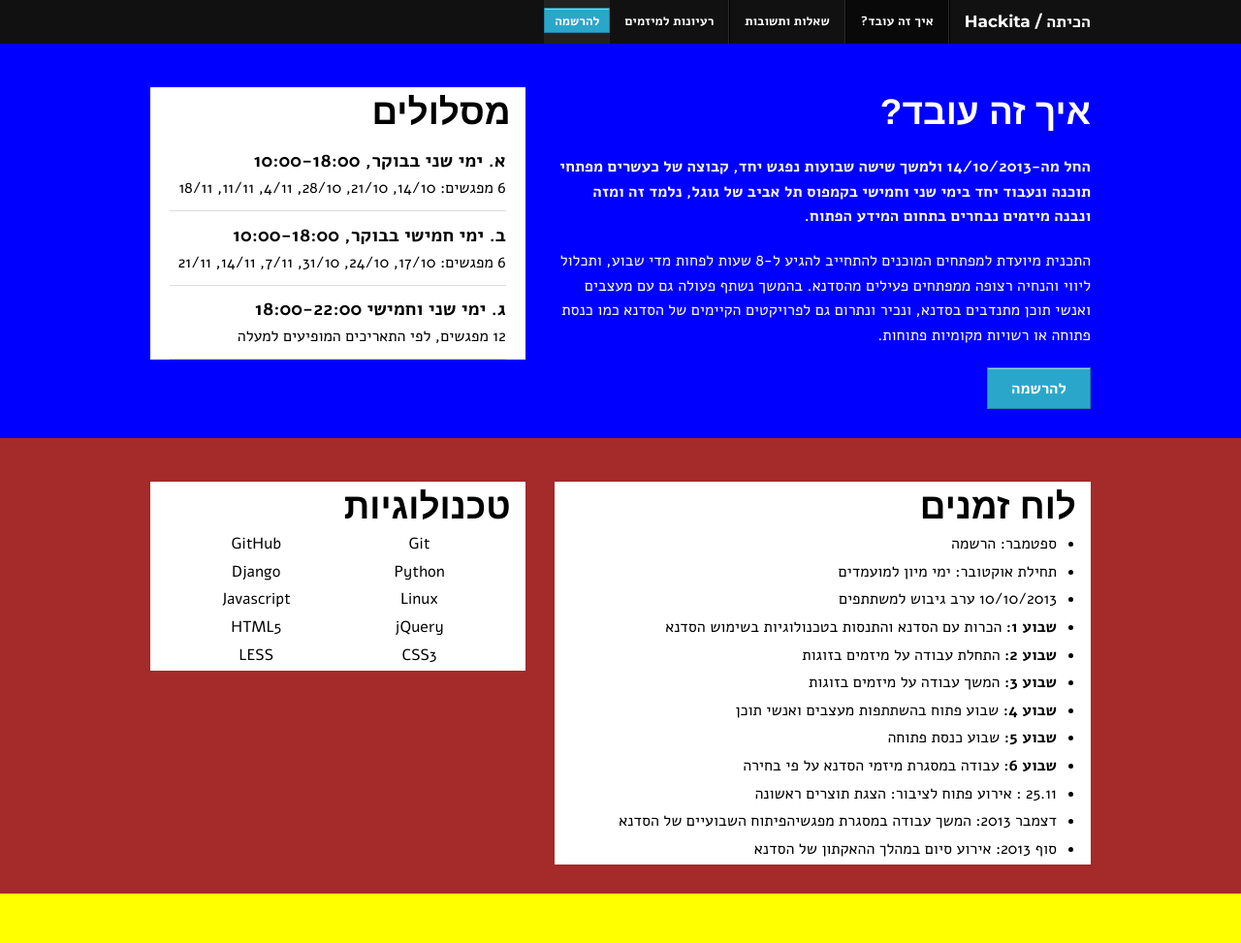
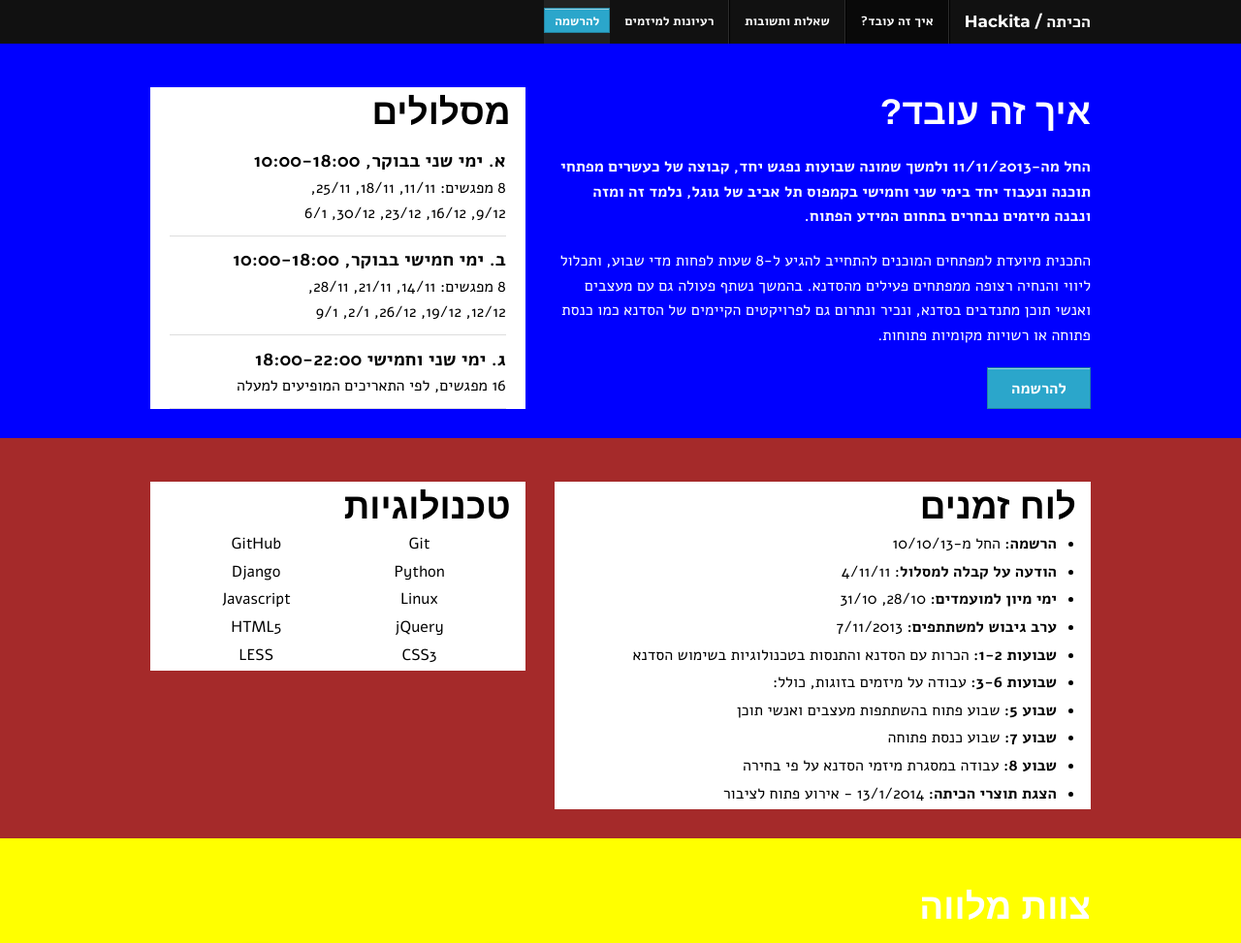
Before and after one commit to nonZero/hackforisrael, a Django app: page /program/ in a window 1280 px wide. Shown: the top 973 px of the page at 97% size. Run offline with Django 3.2, Linux system fonts and the light colour scheme; parts of the project's set-up code (start-up, migrations or seed data) failed here and were passed over.

Commit message:
fix schedule on website

```diff
--- a/src/website/templates/website/home.html
+++ b/src/website/templates/website/home.html
@@ -9,7 +9,8 @@
 
                     <h1>הכיתה / Hackita</h1>
 
-                    <h3> שישה שבועות של
+                    <h3>
+                        שמונה שבועות של
                         <span class="things">
                             <span class="active">
                                 עשיה
@@ -73,7 +74,7 @@
                 <p>
                     הסדנא לידע ציבורי מזמינה אותך לתכנית יחודית למפתחי תוכנה.
                     <br/>
-                    הצטרף אלינו לשישה שבועות של יצירה בסתיו הקרוב, ותוכל גם אתה להגשים חלום.
+                    הצטרף אלינו לשמונה שבועות של יצירה בסתיו הקרוב, ותוכל גם אתה להגשים חלום.
                 </p>
             </div>
 
--- a/src/website/templates/website/program.html
+++ b/src/website/templates/website/program.html
@@ -8,7 +8,7 @@
             <div class="large-7 columns">
                 <h2> איך זה עובד? </h2>
                 <p>
-                    <b> החל מה-14/10/2013 ולמשך שישה שבועות נפגש יחד,
+                    <b> החל מה-11/11/2013 ולמשך שמונה שבועות נפגש יחד,
                     קבוצה של כעשרים מפתחי תוכנה ונעבוד יחד בימי שני וחמישי בקמפוס תל אביב של גוגל,
                     נלמד זה ומזה ונבנה מיזמים נבחרים בתחום המידע הפתוח. </b>
                 </p>
@@ -27,21 +27,25 @@
                         <li>
                             <b>א. ימי שני בבוקר, 10:00-18:00</b>
                             <br/>
-                            6 מפגשים:
-                            14/10, 21/10, 28/10, 4/11, 11/11, 18/11
+                            8 מפגשים:
+                            11/11, 18/11, 25/11,
+                            <br/>
+                            9/12, 16/12, 23/12, 30/12, 6/1
                         </li>
                         <li>
                             <b>ב. ימי חמישי בבוקר, 10:00-18:00</b>
                             <br/>
-                            6 מפגשים:
-                            17/10, 24/10, 31/10, 7/11, 14/11, 21/11
+                            8 מפגשים:
+                            14/11, 21/11, 28/11,
+                            <br/>
+                            12/12, 19/12, 26/12, 2/1, 9/1
                         </li>
                         <li>
                             <b>
                                 ג. ימי שני וחמישי  18:00-22:00
                             </b>
                                 <br/>
-                                12 מפגשים,
+                                16 מפגשים,
                                 לפי התאריכים המופיעים למעלה
                         </li>
                     </ul>
@@ -58,42 +62,42 @@
                     <h2> לוח זמנים </h2>
                     <ul>
                         <li>
-                            ספטמבר: הרשמה
+                            <b>הרשמה:</b>
+                            החל מ-10/10/13
                         </li>
                         <li>
-                            תחילת אוקטובר: ימי מיון למועמדים
+                            <b>הודעה על קבלה למסלול</b>: 4/11/11
                         </li>
                         <li>
-                            10/10/2013 ערב גיבוש למשתתפים
+                            <b>ימי מיון למועמדים:</b>
+                             28/10, 31/10
                         </li>
                         <li>
-                            <b>שבוע 1:</b>
+                             <b>ערב גיבוש למשתתפים:</b>
+                             7/11/2013
+                        </li>
+                        <li>
+                            <b>שבועות 1-2:</b>
                              הכרות עם הסדנא והתנסות בטכנולוגיות בשימוש הסדנא
                         </li>
                         <li>
-                            <b>שבוע 2:</b>
-                             התחלת עבודה על מיזמים בזוגות
+                            <b>שבועות 3-6:</b>
+                             עבודה על מיזמים בזוגות, כולל:
                         </li>
                         <li>
-                            <b>שבוע 3:</b> המשך עבודה על מיזמים בזוגות
+                            <b>שבוע 5:</b> שבוע פתוח בהשתתפות מעצבים ואנשי תוכן
                         </li>
                         <li>
-                            <b>שבוע 4:</b> שבוע פתוח בהשתתפות מעצבים ואנשי תוכן
+                            <b>שבוע 7:</b> שבוע כנסת פתוחה
                         </li>
                         <li>
-                            <b>שבוע 5:</b> שבוע כנסת פתוחה
+                            <b>שבוע 8:</b> עבודה במסגרת מיזמי הסדנא על פי בחירה
                         </li>
                         <li>
-                            <b>שבוע 6:</b> עבודה במסגרת מיזמי הסדנא על פי בחירה
-                        </li>
-                        <li>
-                            25.11 : אירוע פתוח לציבור: הצגת תוצרים ראשונה
-                        </li>
-                        <li>
-                            דצמבר 2013: המשך עבודה במסגרת מפגשיהפיתוח השבועיים של הסדנא
-                        </li>
-                        <li>
-                            סוף 2013: אירוע סיום במהלך ההאקתון של הסדנא
+                            <b>
+                                הצגת תוצרי הכיתה:
+                                </b>
+                            13/1/2014 - אירוע פתוח לציבור
                         </li>
                     </ul>
                 </div>
```
